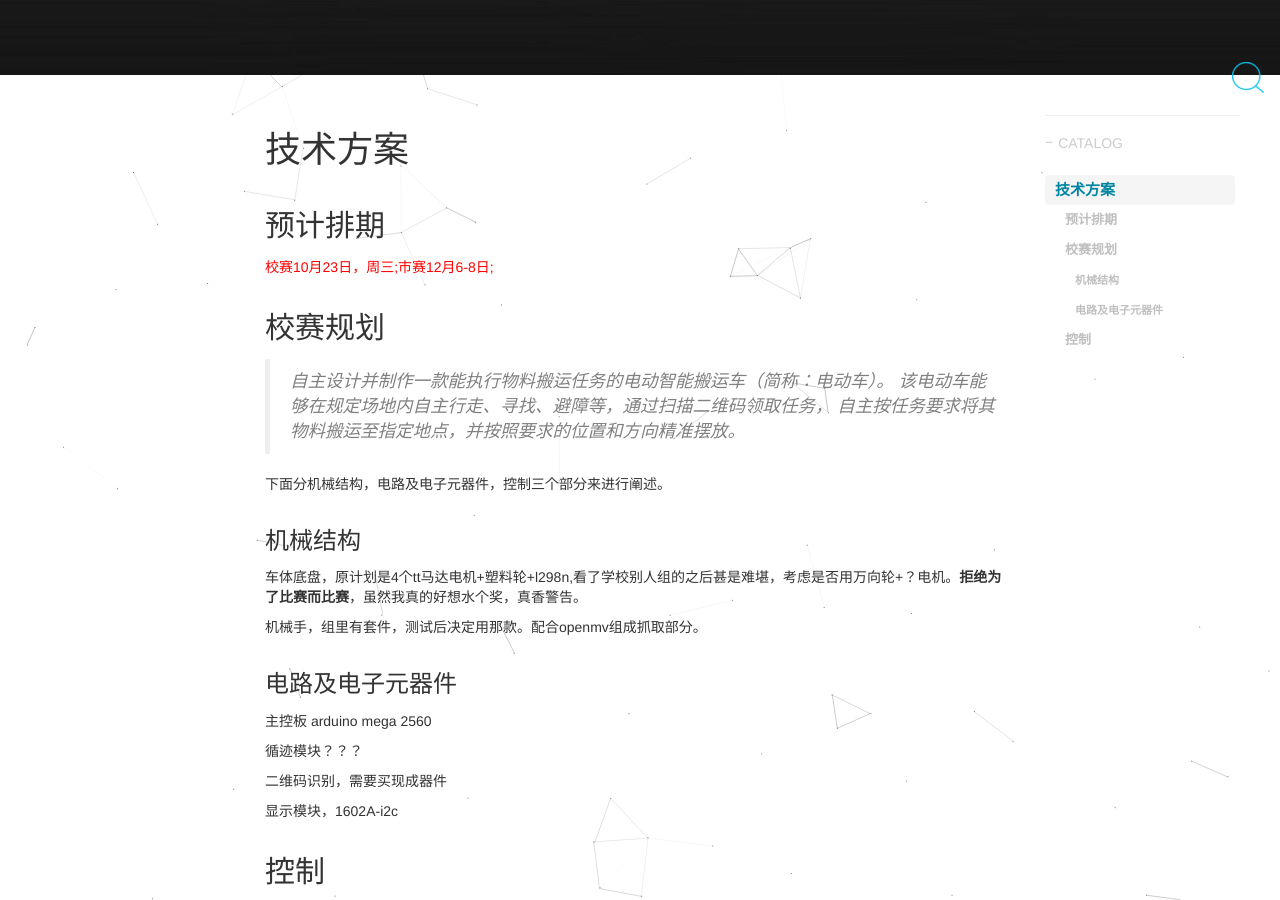
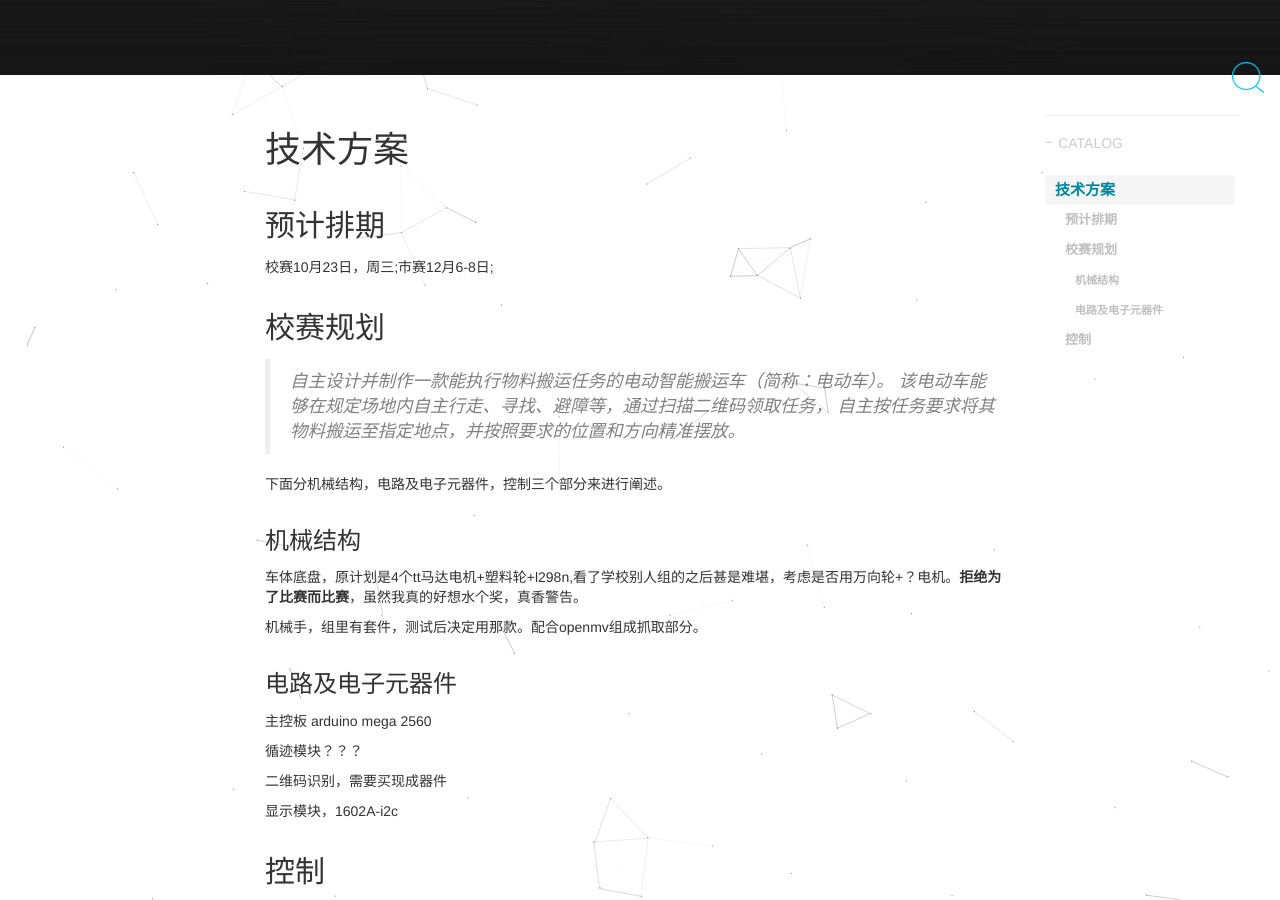
Before and after one commit to daniao2017/daniao2017.github.io, a Jekyll site: the page built from _posts/2019-10-09-技术方案.md, in a window 1280 px wide and 900 px high, scrolled down 446 px. Built offline with Jekyll 4.4.1, drawn with Linux system fonts in a browser that asks for light colours; nearby versions of some CDN libraries; comment, search, counter and statistics services are not loaded.

Commit message:
Update 2019-10-09-技术方案.md

```diff
--- a/_posts/2019-10-09-技术方案.md
+++ b/_posts/2019-10-09-技术方案.md
@@ -12,7 +12,7 @@ tags:
 ---
 # 技术方案
 ## 预计排期
-<font color=red>校赛10月23日，周三;市赛12月6-8日;</font>
+校赛10月23日，周三;市赛12月6-8日;
 ## 校赛规划
 >自主设计并制作一款能执行物料搬运任务的电动智能搬运车（简称：电动车）。
 该电动车能够在规定场地内自主行走、寻找、避障等，通过扫描二维码领取任务，
```
